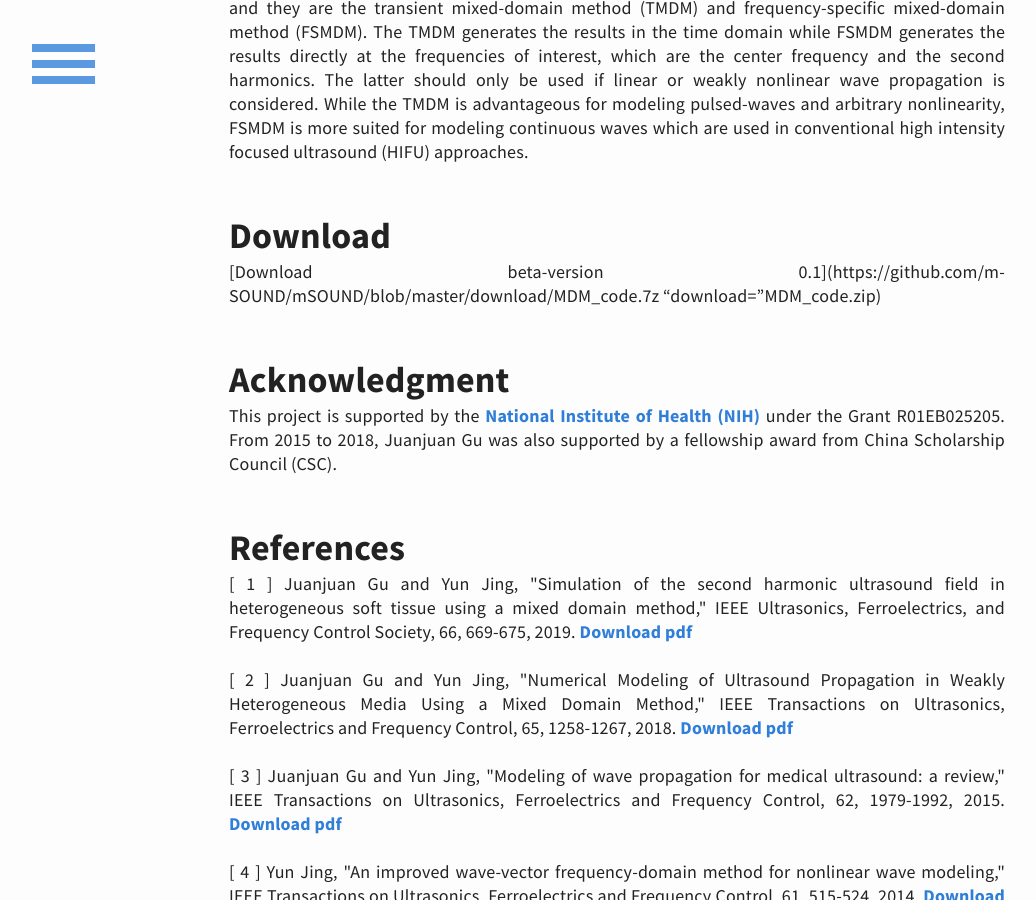
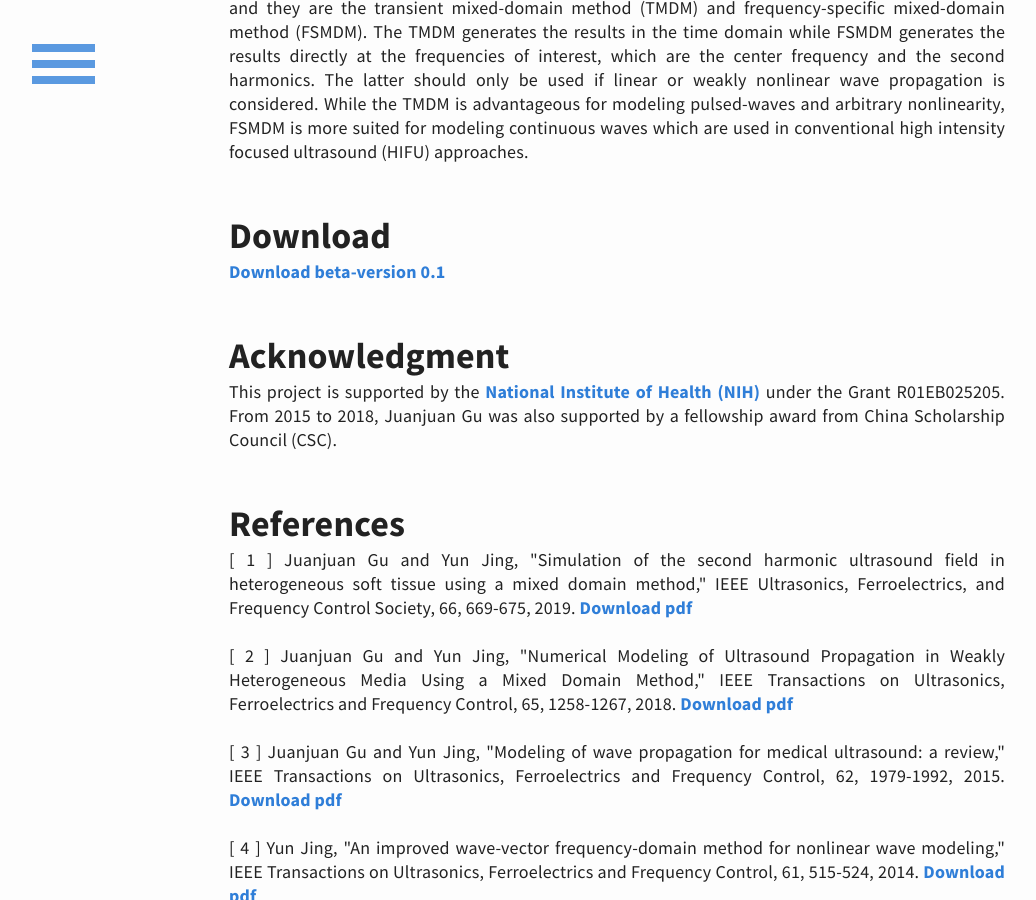
Before and after one commit to m-SOUND/mSOUND, a Jekyll site: the page built from home.md, in a window 1280 px wide and 900 px high, scrolled down 623 px. Shown: the whole window, without its empty margins (23-1059 px from the left). Built offline with Jekyll 4.4.1, drawn with Linux system fonts in a browser that asks for light colours.

Commit message:
Update home.md

```diff
--- a/home.md
+++ b/home.md
@@ -8,7 +8,7 @@ mSOUND is an open-source toolbox written in [MATLAB](https://www.mathworks.com/p
 
 
 ## Download
-[Download beta-version 0.1](https://github.com/m-SOUND/mSOUND/blob/master/download/MDM_code.7z "download="MDM_code.zip)
+[Download beta-version 0.1](https://github.com/m-SOUND/mSOUND/blob/master/download/MDM_code.7z download="MDM_code.zip")
 
 
 ## Acknowledgment
```
